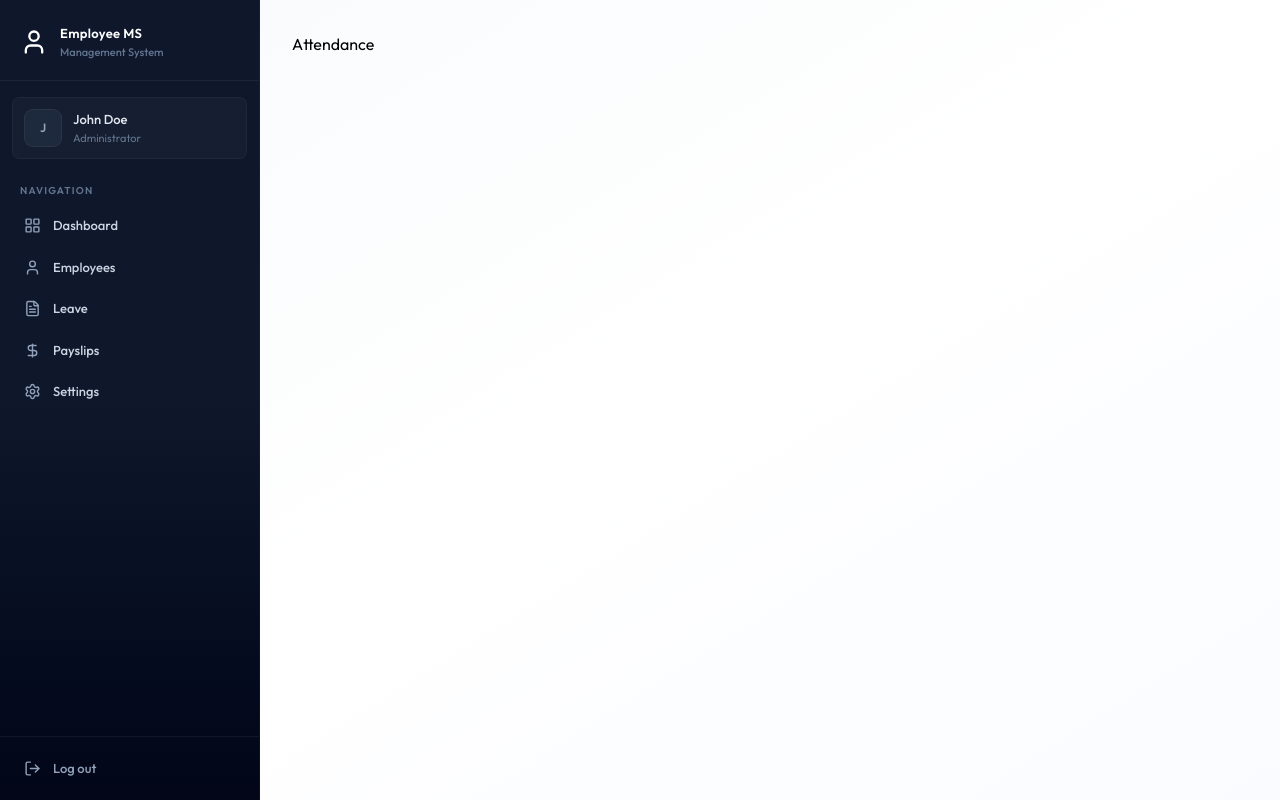
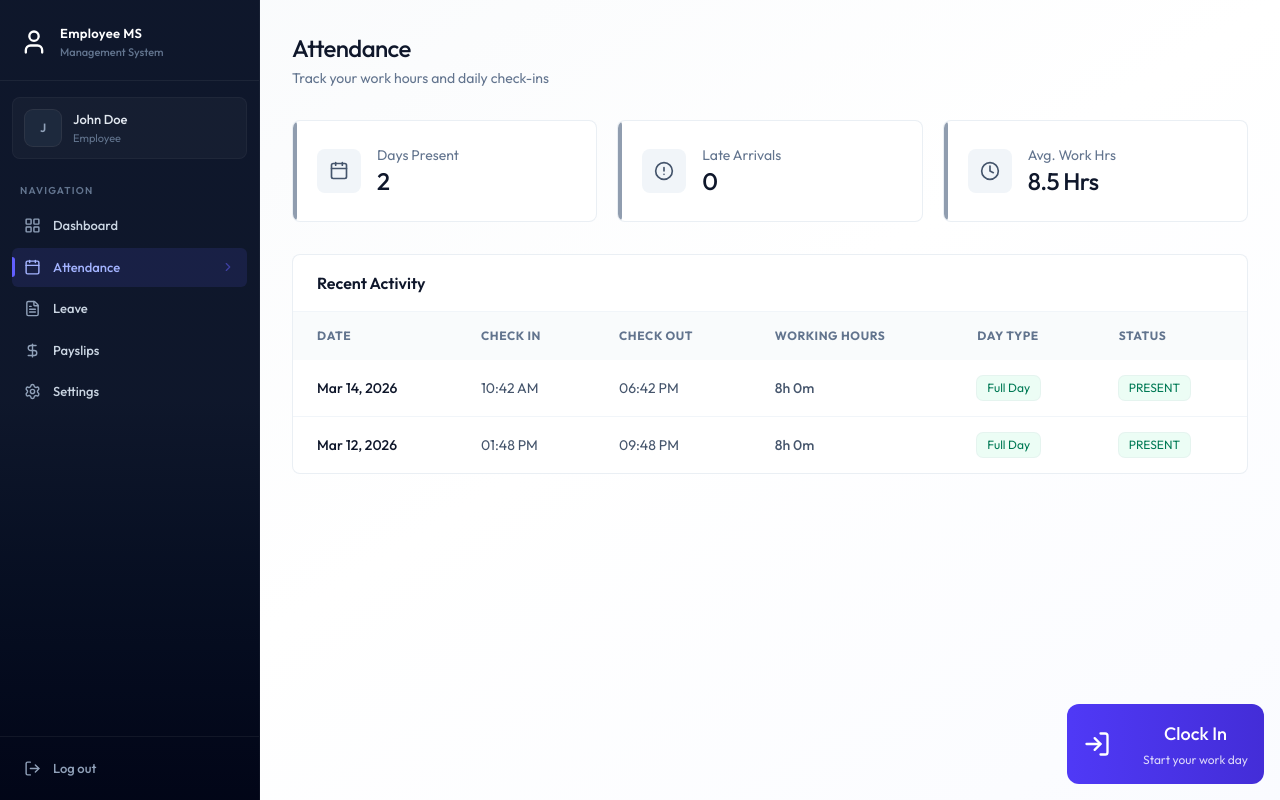
Before and after one commit to jer-eapen02/Employee-Management-System, a React (Vite) app in the folder client/: page /attendance in a window 1280 px wide. Built offline with nearby package versions, Linux system fonts and the light colour scheme.

Commit message:
attendance page UI completed

```diff
--- a/client/package.json
+++ b/client/package.json
@@ -11,6 +11,7 @@
   },
   "dependencies": {
     "@tailwindcss/vite": "^4.3.0",
+    "date-fns": "^4.4.0",
     "lucide-react": "^1.17.0",
     "react": "^19.2.6",
     "react-dom": "^19.2.6",
--- a/client/src/components/Sidebar.jsx
+++ b/client/src/components/Sidebar.jsx
@@ -17,7 +17,7 @@
     setMobileOpen(false);
   }, [pathname]);
 
-  const role = "ADMIN" || "EMPLOYEE"
+  const role = "" || "EMPLOYEE"
   const navItems = [
     {name: "Dashboard", href: "/dashboard", icon: LayoutGridIcon},
     role === "ADMIN" ? {name: "Employees", href: "/employees", icon: UserIcon} : {name: "Attendance", href: "/attendance", icon: CalendarIcon},
--- /dev/null
+++ b/client/src/components/attendance/AttendanceHistory.jsx
@@ -0,0 +1,66 @@
+import { getDayTypeDisplay, getWorkingHoursDisplay } from "../../assets/assets"
+import { format } from "date-fns"
+
+
+const AttendanceHistory = ({history}) => {
+  return (
+    <div className="card overflow-hidden">
+      <div className="px-6 py-4 border-b border-slate-100">
+        <h3 className="font-semibold text-slate-900">Recent Activity</h3>
+      </div>
+      <div className="overflow-x-auto">
+        <table className="table-modern">
+          <thead>
+            <tr>
+              <th className="px-6 py-4">Date</th>
+              <th className="px-6 py-4">Check In</th>
+              <th className="px-6 py-4">Check Out</th>
+              <th className="px-6 py-4">Working Hours</th>
+              <th className="px-6 py-4">Day Type</th>
+              <th className="px-6 py-4">Status</th>
+            </tr>
+          </thead>
+          <tbody>
+            {history.length === 0 ? (
+              <tr>
+                <td colSpan={6} className="text-center py-12 text-slate-400">
+                  No records found
+                </td>
+              </tr>
+            ) : (
+              history.map((record) => {
+                const dayType = getDayTypeDisplay(record)
+                return (
+                  <tr key={record._id || record.id}>
+                    <td className="px-6 py-4 font-medium text-slate-900">
+                      {format(new Date(record.date), "MMM dd, yyyy")}
+                    </td>
+                    <td className="px-6 py-4 text-slate-600">
+                      {record.checkIn ? format(new Date(record.checkIn), "hh:mm a") : "-"}
+                    </td>
+                    <td className="px-6 py-4 text-slate-600">
+                      {record.checkOut ? format(new Date(record.checkOut), "hh:mm a") : "-"}
+                    </td>
+                    <td className="px-6 py-4 text-slate-600 font-medium">
+                      {getWorkingHoursDisplay(record)}
+                    </td>
+                    <td className="px-6 py-4">
+                      {dayType.label !== "-" ? <span className={`badge ${dayType.className}`}>{dayType.label}</span> : "-"}
+                    </td>
+                    <td className="px-6 py-4">
+                      <span className={`badge ${record.status === "PRESENT" ? "badge-success" : record.status === "LATE" ? "badge-warning" : "badge-danger"}`}>
+                        {record.status}
+                      </span>
+                    </td>
+                  </tr>
+                )
+              })
+            )}
+          </tbody>
+        </table>
+      </div>
+    </div>
+  )
+}
+
+export default AttendanceHistory
--- /dev/null
+++ b/client/src/components/attendance/AttendanceStats.jsx
@@ -0,0 +1,44 @@
+import { AlertCircleIcon, CalendarIcon, ClockIcon } from "lucide-react";
+
+
+const AttendanceStats = ({history}) => {
+  const totalPresent = history.filter((h) => h.status === "PRESENT" | h.status === "LATE").length;
+  const totalLate = history.filter((h) => h.status === "LATE").length;
+
+  const stats = [
+    {
+      label: "Days Present",
+      value: totalPresent,
+      icon: CalendarIcon
+    },
+    {
+      label: "Late Arrivals",
+      value: totalLate,
+      icon: AlertCircleIcon
+    },
+    {
+      label: "Avg. Work Hrs",
+      value: "8.5 Hrs",
+      icon: ClockIcon
+    },
+  ]
+
+  return (
+    <div className="grid grid-cols-1 sm:grid-cols-3 gap-4 sm:gap-5 mb-8">
+      {stats.map((s) => (
+        <div key={s.label} className="card card-hover p-5 sm:p-6 flex items-center gap-4 relative overflow-hidden group">
+          <div className="absolute left-0 top-0 bottom-0 w-1 rounded-r-full bg-slate-500/70 group-hover:bg-indigo-500/70" />
+          <div className="p-3 bg-slate-100 rounded-lg group-hover:bg-indigo-50 transition-colors duration-200">
+            <s.icon className="w-5 h-5 text-slate-600 group-hover:text-indigo-600 transition-colors duration-200" />
+          </div>
+          <div>
+            <p className="text-sm text-slate-500">{s.label}</p>
+            <p className="text-2xl font-medium text-slate-900 tracking-tight">{s.value}</p>
+          </div>
+        </div>
+      ))}
+    </div>
+  )
+}
+
+export default AttendanceStats
--- /dev/null
+++ b/client/src/components/attendance/CheckInButton.jsx
@@ -0,0 +1,40 @@
+import { useState } from "react"
+import { Loader2Icon, LogInIcon, LogOutIcon } from "lucide-react"
+
+
+const CheckInButton = ({ todayRecord, onAction }) => {
+    const [loading, setLoading] = useState(false)
+
+    const handleAttendance = async () => {
+        setLoading(true)
+        setTimeout(() => {
+            setLoading(false)
+            onAction()
+        }, 1000)
+    }
+
+    if (todayRecord?.checkOut) {
+        return (
+            <div className="flex flex-col items-center justify-center p-8 bg-slate-50 rounded-2xl border border-slate-200">
+                <h3 className="text-lg font-bold text-slate-900">Work Day Completed</h3>
+                <p className="text-slate-500 text-sm mt-1">Great job! See you tomorrow</p>
+            </div>
+        )
+    }
+
+    const isCheckedIn = !!todayRecord?.isCheckedIn;
+
+    return (
+        <div className="absolute bottom-4 right-4 flex flex-col z-1">
+            <button onClick={handleAttendance} disabled={loading} className={`w-full max-w-xs flex justify-between items-center gap-8 p-4 rounded-xl bg-linear-to-r text-white ${isCheckedIn ? "from-slate-700 to-slate-900" : "from-indigo-600 to-indigo-700"}`}>
+                {loading ? <Loader2Icon className="size-7 animate-spin" /> : isCheckedIn ? <LogOutIcon className="size-7" /> : <LogInIcon className="size-7" />}
+                <div className="relative flex flex-col items-center text-center">
+                    <h2 className="text-lg font-medium mb-1">{loading ? "Processing..." : isCheckedIn ? "Clock Out" : "Clock In"}</h2>
+                    <p className="text-xs opacity-80">{isCheckedIn ? "Click to end your shift" : "Start your work day"}</p>
+                </div>
+            </button>
+        </div>
+    )
+}
+
+export default CheckInButton
--- a/client/src/pages/Attendance.jsx
+++ b/client/src/pages/Attendance.jsx
@@ -1,8 +1,51 @@
+import { useCallback, useEffect, useState } from "react"
+import { dummyAttendanceData } from "../assets/assets"
+import Loading from "../components/Loading"
+import CheckInButton from "../components/attendance/CheckInButton"
+import AttendanceStats from "../components/attendance/AttendanceStats"
+import AttendanceHistory from "../components/attendance/AttendanceHistory"
 
 
 const Attendance = () => {
+  const [history, setHistory] = useState([])
+  const [loading, setLoading] = useState(true)
+  const [isDeleted, setIsDeleted] = useState(false)
+
+  const fetchData = useCallback(async () => {
+    setHistory(dummyAttendanceData)
+    setTimeout(() => {
+      setLoading(false)
+    }, 1000)
+  }, [])
+
+  useEffect(() => {
+    fetchData()
+  }, [fetchData])
+
+  if (loading) return <Loading />
+
+  const today = new Date()
+  today.setHours(0, 0, 0, 0)
+  const todayRecord = history.find((r) => new Date(r.date).toDateString() === today.toDateString())
+
   return (
-    <div>Attendance</div>
+    <div className="animate-fade-in">
+      <div className="page-header">
+        <h1 className="page-title">Attendance</h1>
+        <p className="page-subtitle">Track your work hours and daily check-ins</p>
+      </div>
+      {isDeleted ? (
+        <div className="mb-8 p-6 bg-rose-50 border border-rose-200 rounded-2xl text-center">
+          <p className="text-rose-600">You can no longer clock in or out because your employee records have been marked as deleted.</p>
+        </div>
+      ) : (
+        <div className="mb-8">
+          <CheckInButton todayRecord={todayRecord} onAction={fetchData} />
+        </div>
+      )}
+      <AttendanceStats history={history} />
+      <AttendanceHistory history={history} />
+    </div>
   )
 }
 
--- a/client/src/pages/Employees.jsx
+++ b/client/src/pages/Employees.jsx
@@ -19,11 +19,11 @@
     setTimeout(() => {
       setLoading(false)
     }, 1000)
-  }, [])
+  }, [selectedDept])
 
   useEffect(() => {
     fetchEmployees();
-  }, [])
+  }, [fetchEmployees])
 
   const filtered = employees.filter((emp) => `${emp.firstName} ${emp.lastName} ${emp.position}`.toLowerCase().includes(search.toLowerCase()) )
 
```
Also changed, not shown: 1 other file (tests, documents, lock files or other folders).
